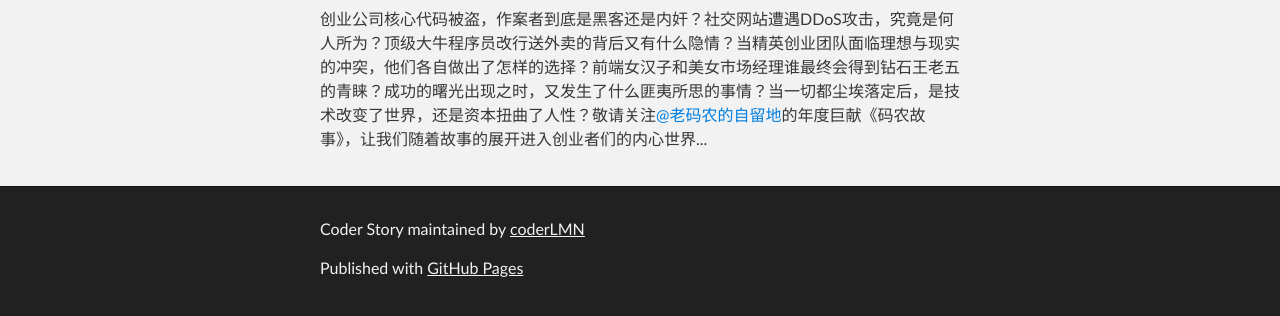
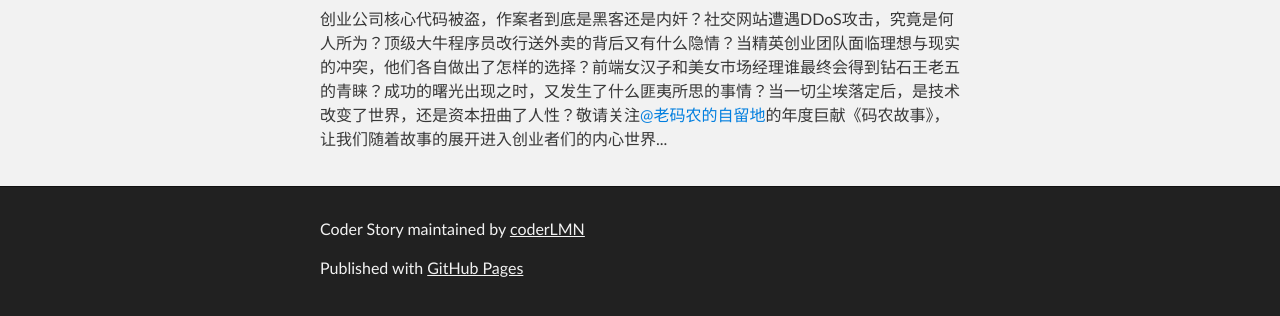
Before and after one commit to coderLMN/coderStory, a plain HTML site: page index.html in a window 1280 px wide. Shown: the part 460-776 px from the top of the page. Drawn offline with Linux system fonts and the light colour scheme.

Commit message:
Update index.html

```diff
--- a/index.html
+++ b/index.html
@@ -39,7 +39,7 @@
 <h2>
 <a name="introduction" class="anchor" href="#introduction"><span class="octicon octicon-link"></span></a>Introduction</h2>
 
-<p>创业公司核心代码被盗，作案者到底是黑客还是内奸？社交网站遭遇DDoS攻击，究竟是何人所为？顶级大牛程序员改行送外卖的背后又有什么隐情？当精英创业团队面临理想与现实的冲突，他们各自做出了怎样的选择？前端女汉子和美女市场经理谁最终会得到钻石王老五的青睐？成功的曙光出现之时，又发生了什么匪夷所思的事情？当一切都尘埃落定后，是技术改变了世界，还是资本扭曲了人性？敬请关注<a href="http://weibo.com/ned11" target="blank">@老码农的自留地</a>的年度巨献《码农故事》，让我们随着故事的展开进入创业者们的内心世界...</p>
+<p>创业公司核心代码被盗，作案者到底是黑客还是内奸？社交网站遭遇DDoS攻击，究竟是何人所为？顶级大牛程序员改行送外卖的背后又有什么隐情？当精英创业团队面临理想与现实的冲突，他们各自做出了怎样的选择？前端女汉子和美女市场经理谁最终会得到钻石王老五的青睐？成功的曙光出现之时，又发生了什么匪夷所思的事情？当一切尘埃落定后，是技术改变了世界，还是资本扭曲了人性？敬请关注<a href="http://weibo.com/ned11" target="blank">@老码农的自留地</a>的年度巨献《码农故事》，让我们随着故事的展开进入创业者们的内心世界...</p>
       </section>
     </div>
 
```
